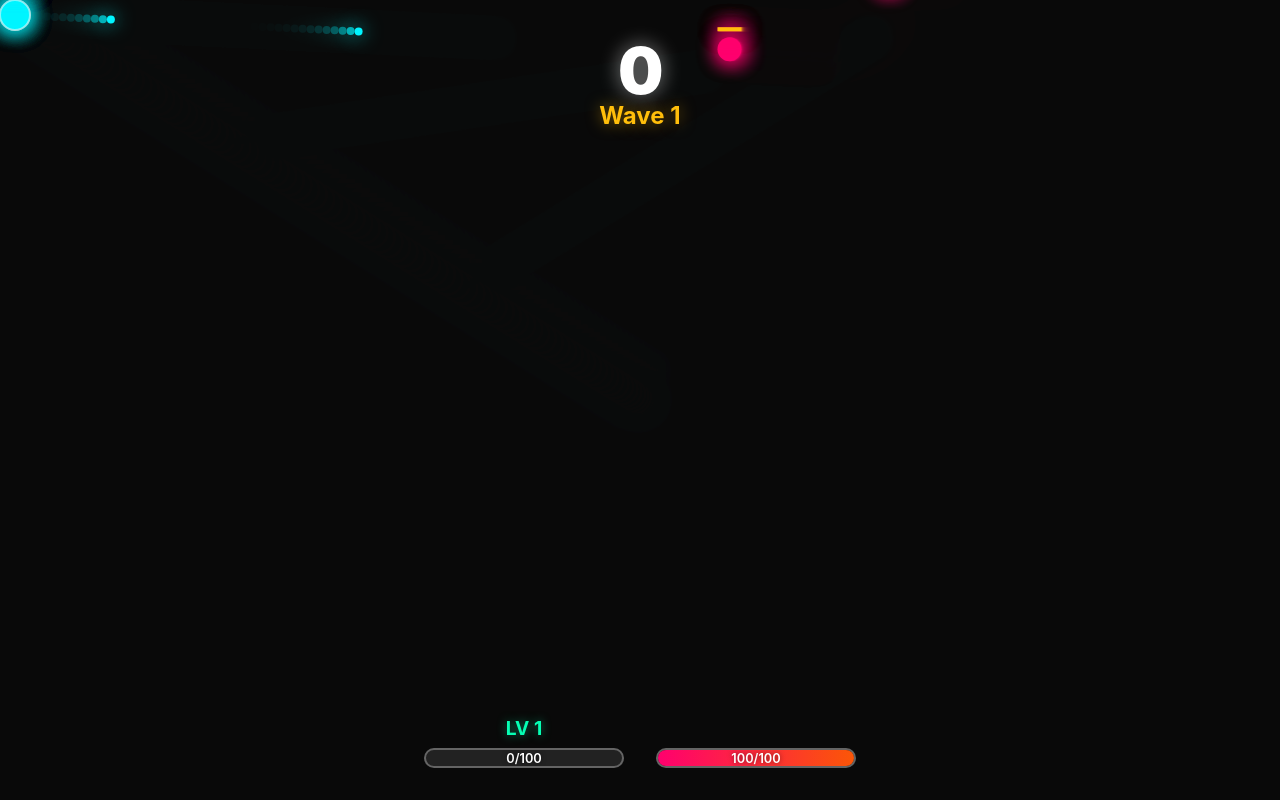
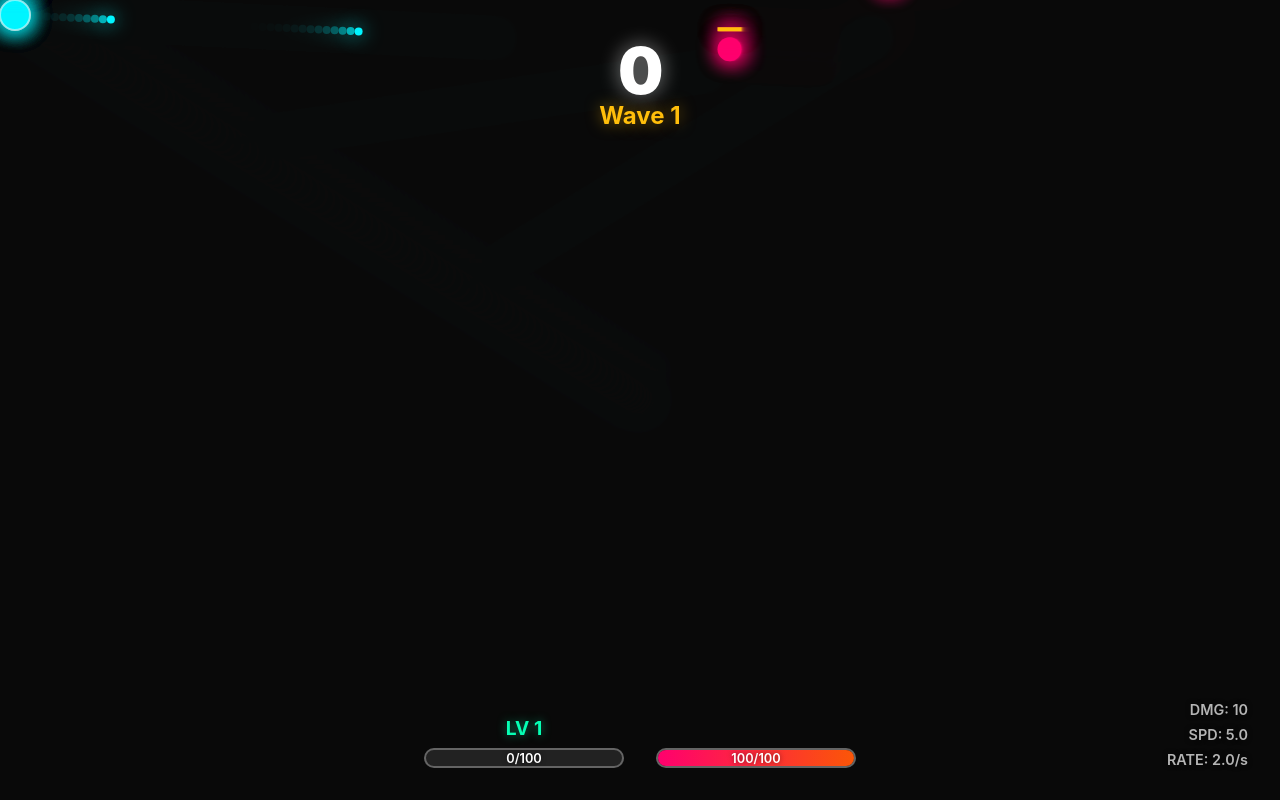
Before and after one commit to gtolontop/casual-game, a React (Vite) app: page / in a window 1280 px wide. Both pictures are taken after a click on the button "PLAY". Built offline with nearby package versions, Linux system fonts and the light colour scheme.

Commit message:
Add power-ups and stats display to UI for enhanced player feedback

```diff
--- a/src/components/UI.css
+++ b/src/components/UI.css
@@ -89,6 +89,60 @@
   text-shadow: 0 0 5px rgba(0, 0, 0, 0.5);
 }
 
+.power-ups-display {
+  position: absolute;
+  top: 2rem;
+  right: 2rem;
+  display: flex;
+  gap: 0.5rem;
+}
+
+.power-up-indicator {
+  position: relative;
+  width: 50px;
+  height: 50px;
+  background: rgba(138, 56, 236, 0.2);
+  border: 2px solid rgba(138, 56, 236, 0.5);
+  border-radius: 10px;
+  display: flex;
+  align-items: center;
+  justify-content: center;
+  font-size: 1.5rem;
+}
+
+.power-up-level {
+  position: absolute;
+  bottom: -5px;
+  right: -5px;
+  background: #FFBE0B;
+  color: #000;
+  width: 20px;
+  height: 20px;
+  border-radius: 50%;
+  display: flex;
+  align-items: center;
+  justify-content: center;
+  font-size: 0.8rem;
+  font-weight: 700;
+}
+
+.stats-display {
+  position: absolute;
+  bottom: 2rem;
+  right: 2rem;
+  display: flex;
+  flex-direction: column;
+  gap: 0.5rem;
+  text-align: right;
+}
+
+.stat {
+  font-size: 0.9rem;
+  color: rgba(255, 255, 255, 0.7);
+  font-weight: 600;
+  text-shadow: 0 0 5px rgba(0, 0, 0, 0.5);
+}
+
 @media (max-width: 768px) {
   .ui-bottom {
     flex-direction: column;
@@ -98,4 +152,15 @@
   .xp-bar, .hp-bar {
     width: 150px;
   }
+
+  .power-ups-display {
+    top: auto;
+    bottom: 8rem;
+    left: 50%;
+    transform: translateX(-50%);
+  }
+
+  .stats-display {
+    display: none;
+  }
 }
--- a/src/components/UI.tsx
+++ b/src/components/UI.tsx
@@ -54,6 +54,23 @@ const UI: React.FC = () => {
           </div>
         )}
       </div>
+
+      {activePowerUps.length > 0 && (
+        <div className="power-ups-display">
+          {activePowerUps.map(powerUp => (
+            <div key={powerUp.id} className="power-up-indicator">
+              <span className="power-up-icon">{powerUp.icon}</span>
+              <span className="power-up-level">{powerUp.level}</span>
+            </div>
+          ))}
+        </div>
+      )}
+
+      <div className="stats-display">
+        <div className="stat">DMG: {Math.round(playerStats.damage)}</div>
+        <div className="stat">SPD: {playerStats.moveSpeed.toFixed(1)}</div>
+        <div className="stat">RATE: {playerStats.fireRate.toFixed(1)}/s</div>
+      </div>
     </motion.div>
   )
 }
```
